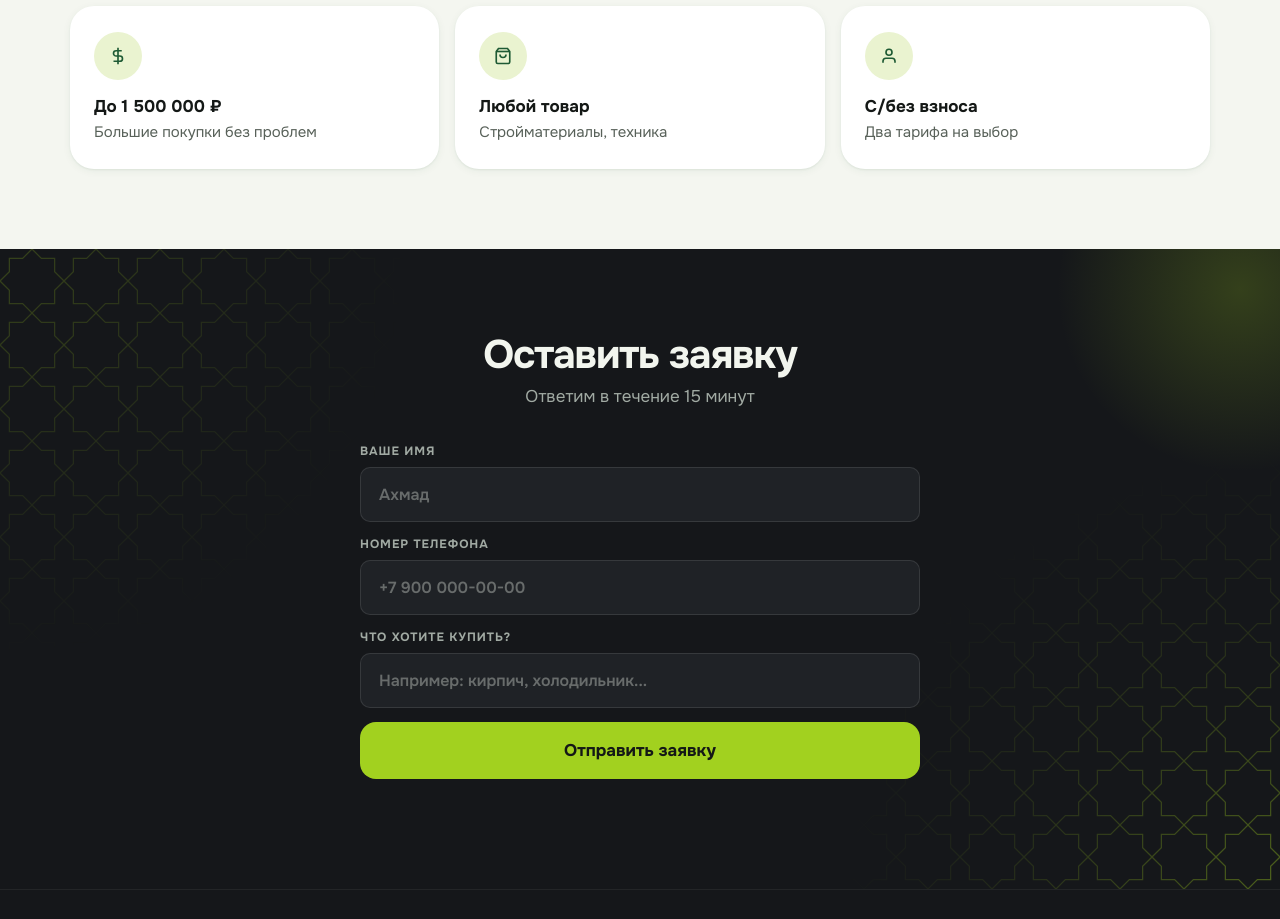
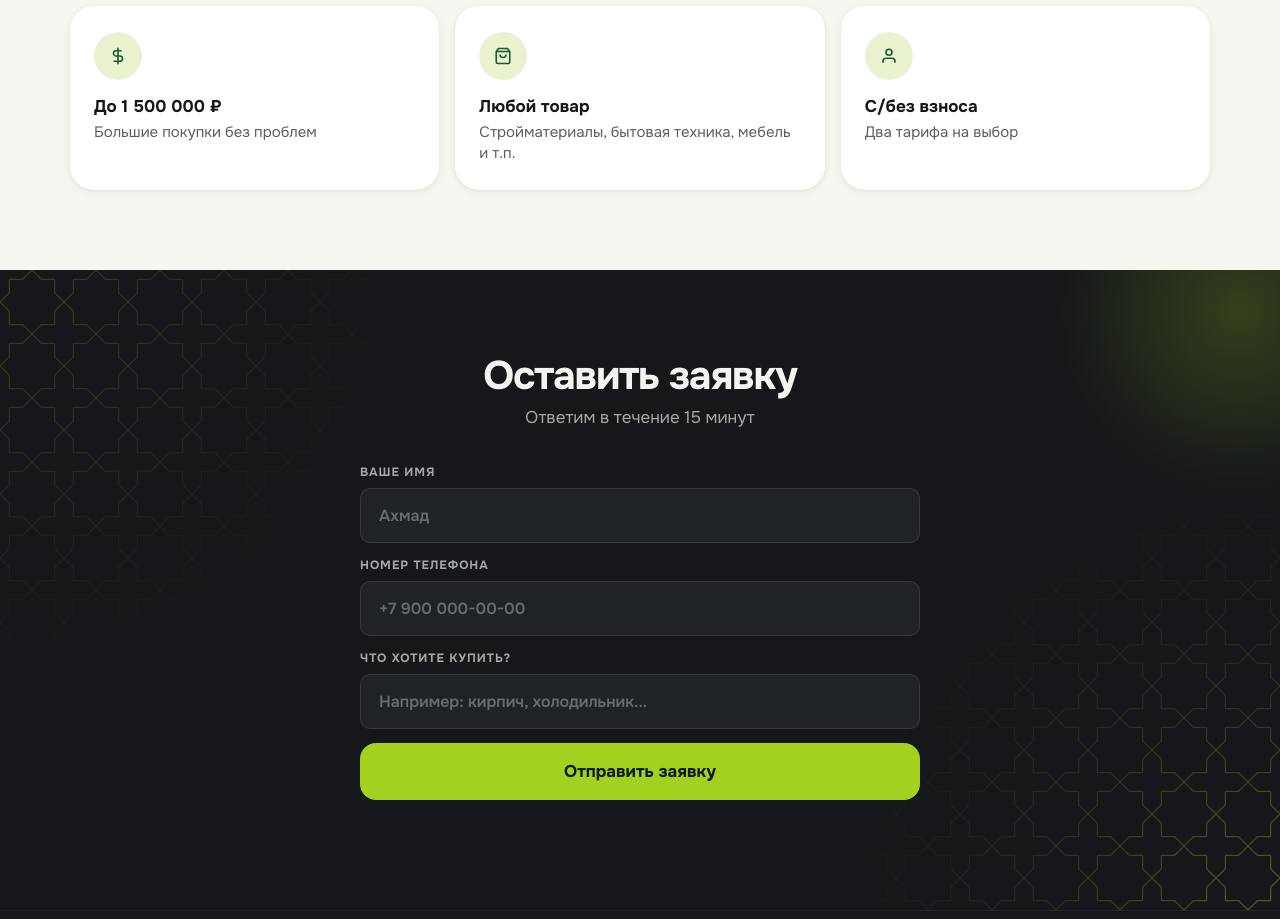
Before and after one commit to amanafinance/calculator, a plain HTML site: page index.html in a window 1280 px wide. Shown: the part 2680-3599 px from the top of the page. Drawn offline with Linux system fonts and the light colour scheme.

Commit message:
Update product description with household appliances and furniture

```diff
--- a/index.html
+++ b/index.html
@@ -665,7 +665,7 @@
         <div class="cond-card">
           <div class="cond-icon"><svg width="18" height="18" viewBox="0 0 24 24" fill="none" stroke="currentColor" stroke-width="2.2"><path d="M6 2L3 6v14a2 2 0 002 2h14a2 2 0 002-2V6l-3-4z"/><line x1="3" y1="6" x2="21" y2="6"/><path d="M16 10a4 4 0 01-8 0"/></svg></div>
           <div class="cond-title">Любой товар</div>
-          <div class="cond-desc">Стройматериалы, техника</div>
+          <div class="cond-desc">Стройматериалы, бытовая техника, мебель и т.п.</div>
         </div>
         <div class="cond-card">
           <div class="cond-icon"><svg width="18" height="18" viewBox="0 0 24 24" fill="none" stroke="currentColor" stroke-width="2.2"><path d="M20 21v-2a4 4 0 00-4-4H8a4 4 0 00-4 4v2"/><circle cx="12" cy="7" r="4"/></svg></div>
```
